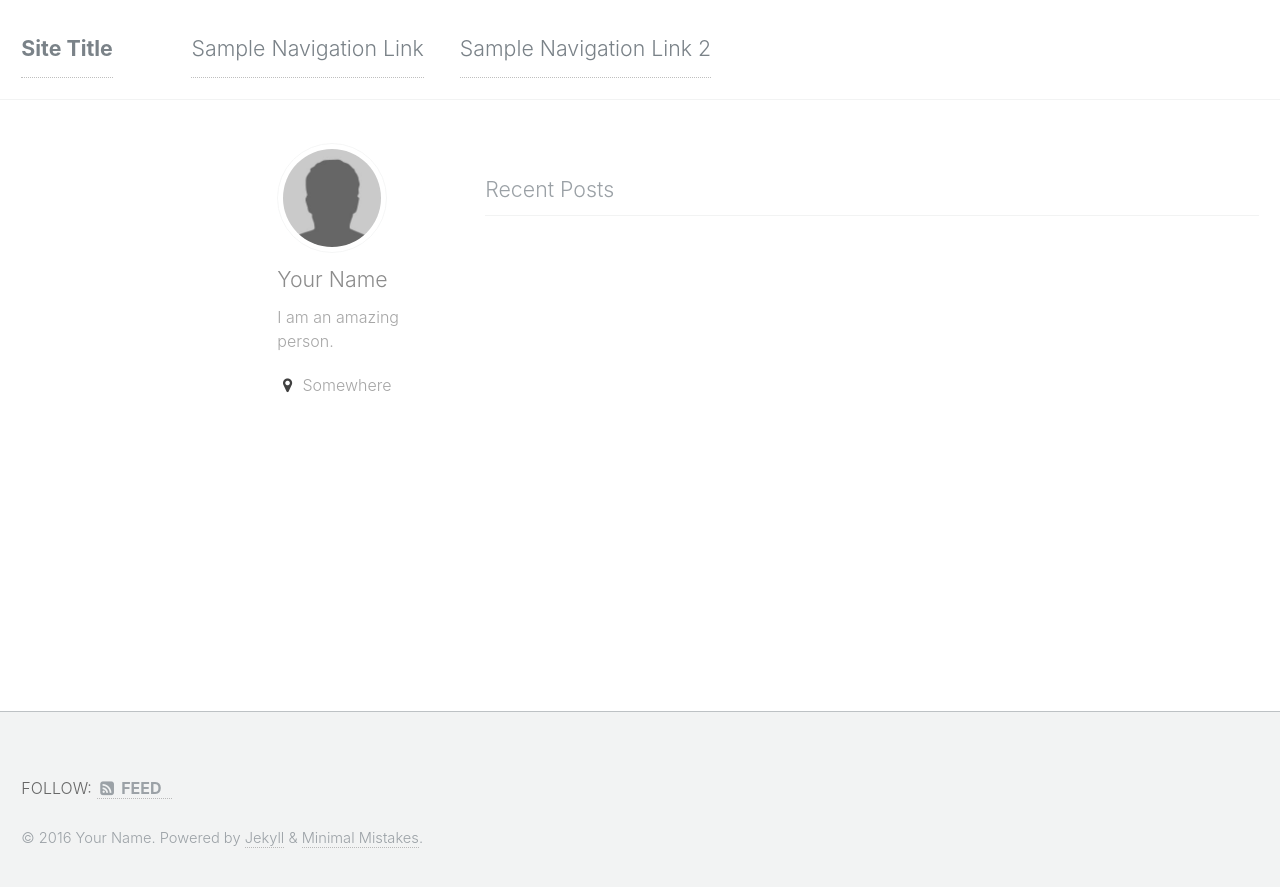
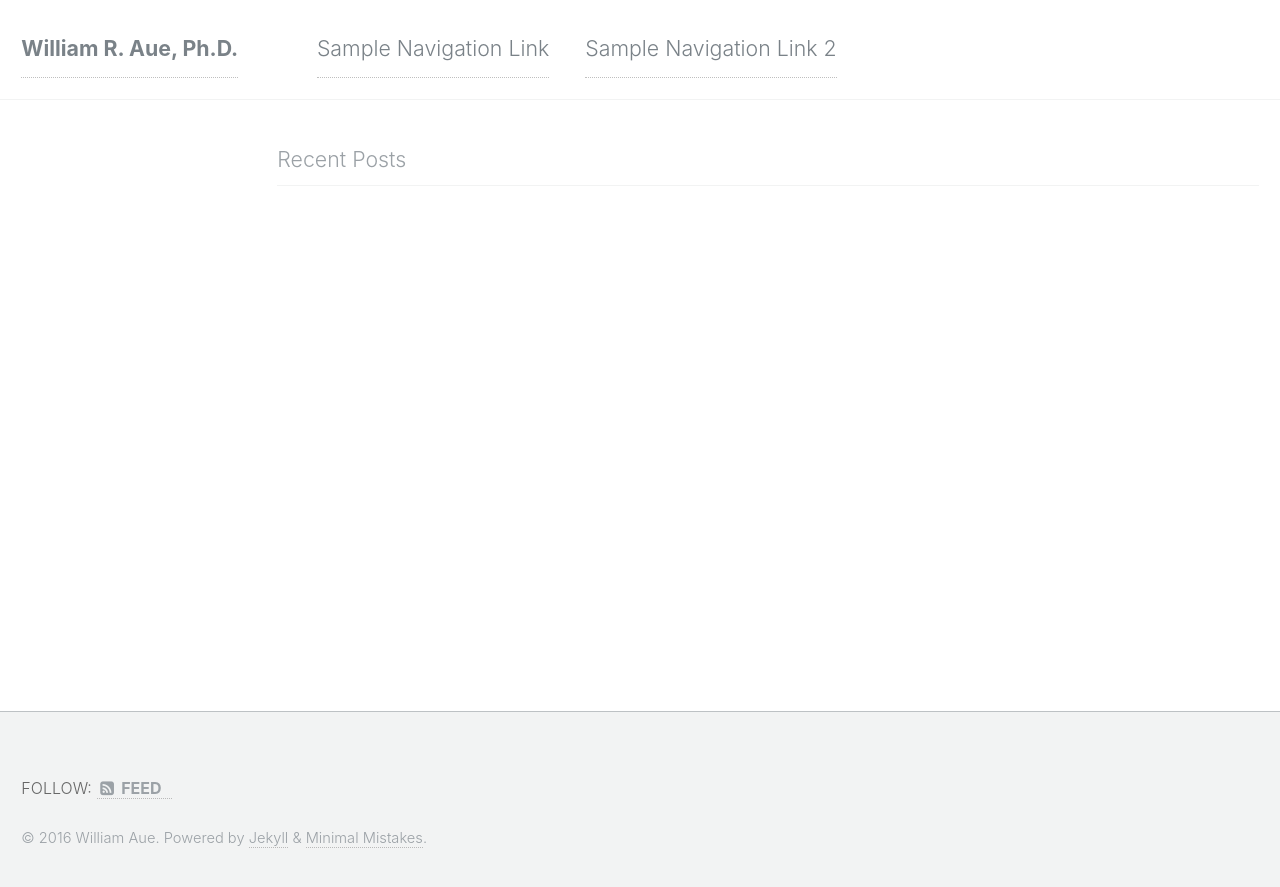
Before and after one commit to williamaue/williamaue.github.io, a Jekyll site: the page built from index.html, in a window 1280 px wide. Shown: the top 887 px of the page. Built offline with Jekyll 4.4.1, drawn with Linux system fonts in a browser that asks for light colours; the list of posts is cut into pages by our own code.

Commit message:
Playing with the new theme.

```diff
--- a/_config.yml
+++ b/_config.yml
@@ -7,11 +7,11 @@
 
 # Site Settings
 locale                   : "en"
-title                    : "Site Title"
+title                    : "William R. Aue, Ph.D."
 title_separator          : "-"
-name                     : "Your Name"
+name                     : "William Aue"
 description              : "An amazing website."
-url                      : # the base hostname & protocol for your site e.g. "https://mmistakes.github.io"
+url                      : "https://williamaue.github.io"
 baseurl                  : # the subpath of your site, e.g. "/blog"
 gh_repo                  :
 teaser                   : # filename of teaser fallback teaser image placed in /images/, .e.g. "500x300.png"
--- a/index.html
+++ b/index.html
@@ -1,5 +1,5 @@
 ---
-layout: archive
+layout: splash
 author_profile: true
 ---
 
```
